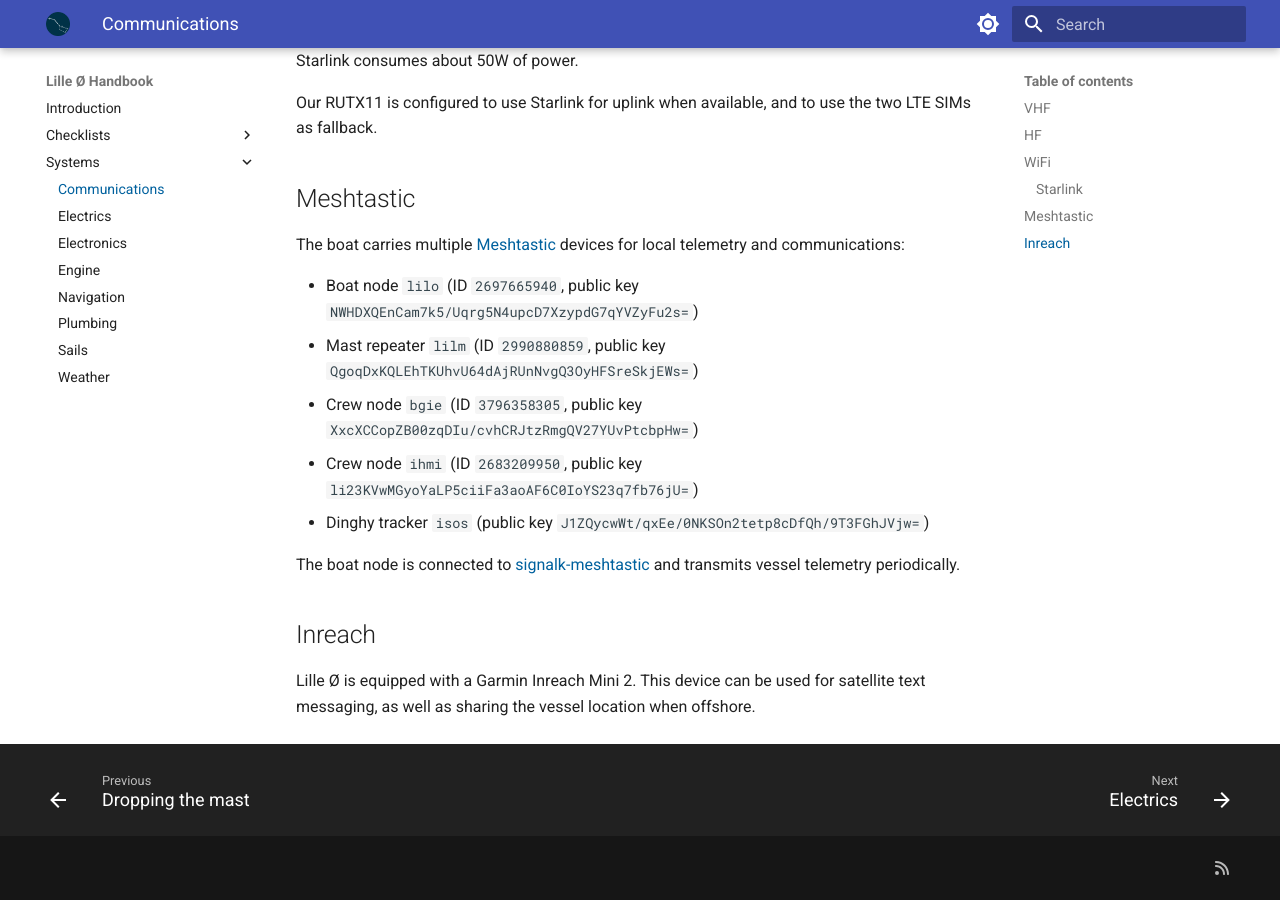
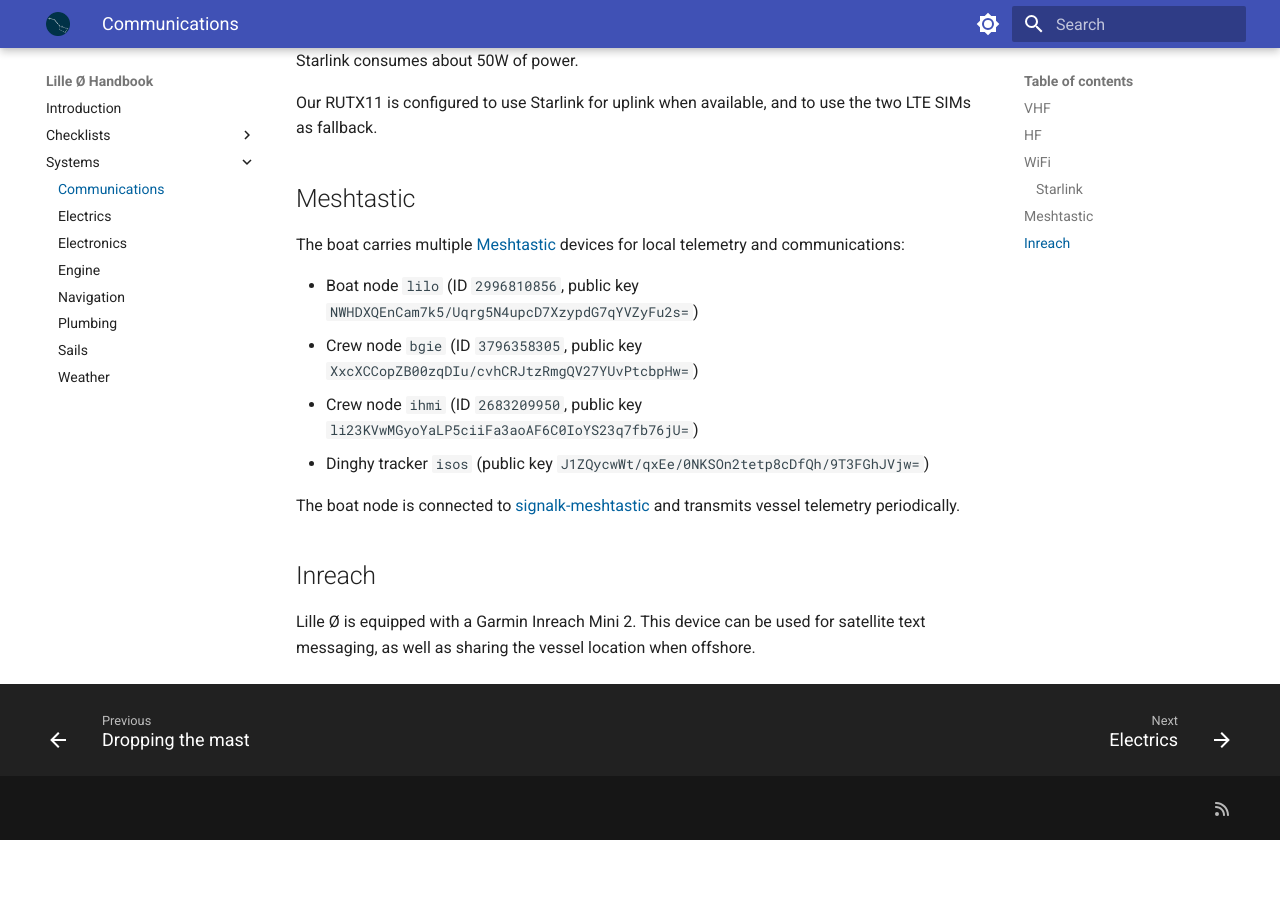
Before and after one commit to meri-imperiumi/handbook, an MkDocs documentation site: the page built from docs/systems/communications.md, in a window 1280 px wide and 900 px high, scrolled down 1148 px. Built offline with MkDocs 1.6.1 and Material for MkDocs 9.7.7, drawn with Linux system fonts in a browser that asks for light colours; after the commit the page ends 1988 px from its top, so only the background shows below that.

Commit message:
RIP mast node

```diff
--- a/docs/systems/communications.md
+++ b/docs/systems/communications.md
@@ -46,8 +46,7 @@
 
 The boat carries multiple [Meshtastic](https://meshtastic.org) devices for local telemetry and communications:
 
-* Boat node `lilo` (ID `2697665940`, public key `NWHDXQEnCam7k5/Uqrg5N4upcD7XzypdG7qYVZyFu2s=`)
-* Mast repeater `lilm` (ID `2990880859`, public key `QgoqDxKQLEhTKUhvU64dAjRUnNvgQ3OyHFSreSkjEWs=`)
+* Boat node `lilo` (ID `2996810856`, public key `NWHDXQEnCam7k5/Uqrg5N4upcD7XzypdG7qYVZyFu2s=`)
 * Crew node `bgie` (ID `3796358305`, public key `XxcXCCopZB00zqDIu/cvhCRJtzRmgQV27YUvPtcbpHw=`)
 * Crew node `ihmi` (ID `2683209950`, public key `li23KVwMGyoYaLP5ciiFa3aoAF6C0IoYS23q7fb76jU=`)
 * Dinghy tracker `isos` (public key `J1ZQycwWt/qxEe/0NKSOn2tetp8cDfQh/9T3FGhJVjw=`)
```
